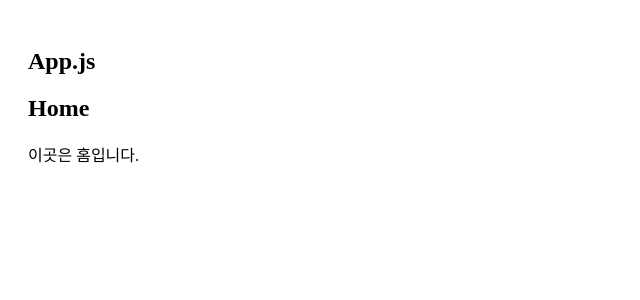
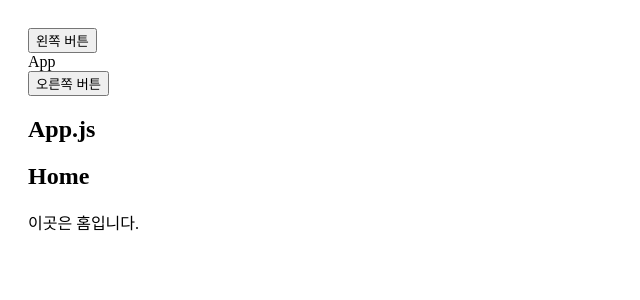
Before and after one commit to Jaeheon-So/Emotion-Diary, a React (Create React App) app: page / in a window 1280 px wide. Shown: the top 300 px of the page, without its empty margins (0-640 px from the left). Built offline with nearby package versions, Linux system fonts and the light colour scheme.

Commit message:
Add header, button layout

```diff
--- a/src/App.js
+++ b/src/App.js
@@ -1,14 +1,41 @@
 import "./App.css";
 import { BrowserRouter, Route, Routes } from "react-router-dom";
+
+//pages
 import Home from "./pages/Home";
 import Edit from "./pages/Edit";
 import New from "./pages/New";
 import Diary from "./pages/Diary";
 
+// components
+import MyButton from "./components/MyButton";
+import MyHeader from "./components/MyHeader";
+
 function App() {
   return (
     <BrowserRouter>
       <div className="App">
+        <MyHeader
+          headText={"App"}
+          leftChild={
+            <MyButton
+              text={"왼쪽 버튼"}
+              onClick={() => {
+                alert("왼쪽 버튼 클릭");
+              }}
+              type={"positive"}
+            />
+          }
+          rightChild={
+            <MyButton
+              text={"오른쪽 버튼"}
+              onClick={() => {
+                alert("오른쪽 버튼 클릭");
+              }}
+              type={"negative"}
+            />
+          }
+        />
         <h2>App.js</h2>
         <Routes>
           <Route path="/" element={<Home />} />
```
